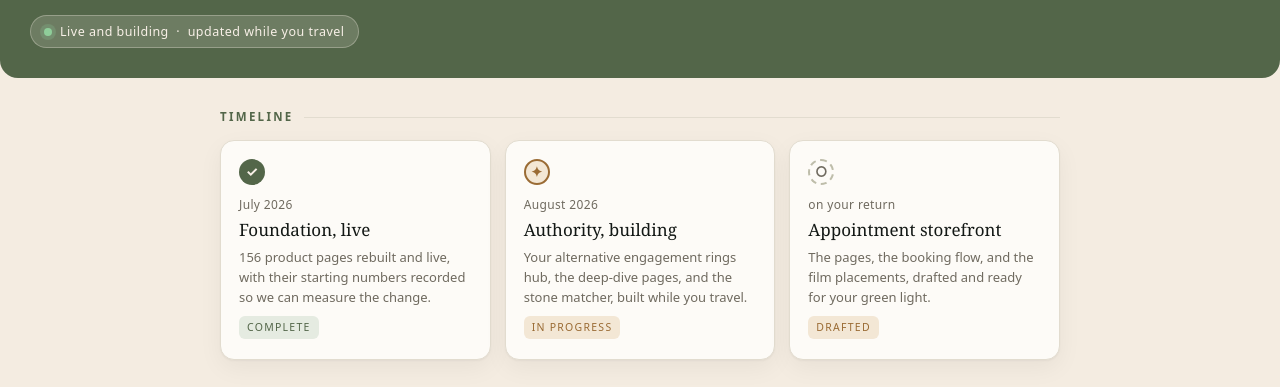
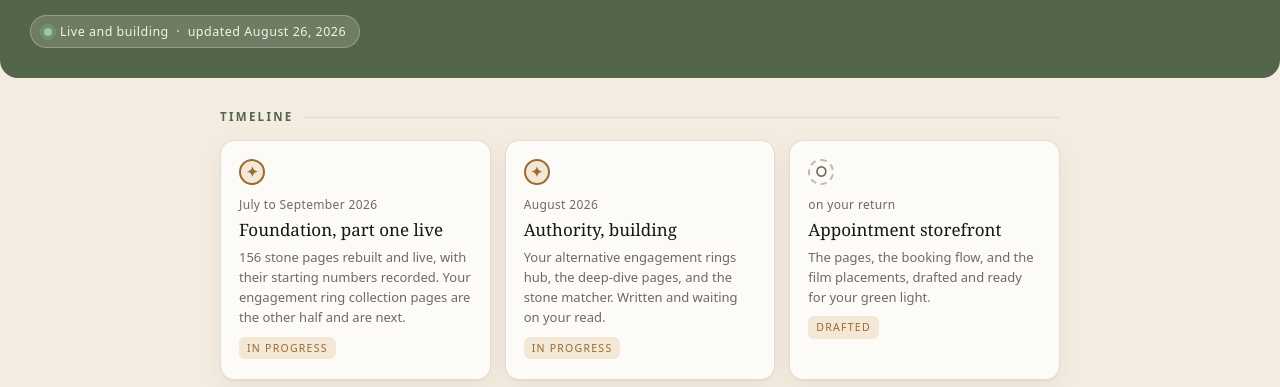
Before and after one commit to Redpingeek/bohemi-dashboard, a plain HTML site: page index.html in a window 1280 px wide. Shown: the part 142-529 px from the top of the page. Drawn offline with Linux system fonts and the light colour scheme.

Commit message:
Stop calling the Foundation complete, because it is not
46 of the 47 scoped engagement-ring-collection pages have not been
rebuilt. Only Harlow. The 156 that were delivered are center stones,
155 of them against 50 scoped.

The dashboard said Foundation, live: Complete. Heather is about to be
told this page is always the honest state of things, so it cannot lead
with a milestone that is not true. Now reads Foundation, part one live,
In progress, and names the engagement ring collection as the other half.

Also fixes a line I introduced earlier today, 156 engagement ring stone
pages, which conflated the two categories in exactly the way that hid
this for three weeks. They are center stones. And the masthead still
said updated while you travel; she is home.

Co-Authored-By: Claude Opus 5 (1M context) <noreply@anthropic.com>

```diff
--- a/index.html
+++ b/index.html
@@ -151,7 +151,7 @@
   <p class="eyebrow">Red Pin Geek &nbsp;&middot;&nbsp; Project Command Center</p>
   <h1>Bohemi Round Two</h1>
   <p class="sub">Search and AI visibility, and the move to appointment-only &nbsp;&middot;&nbsp; for Heather</p>
-  <span class="status"><span class="dot"></span> Live and building &nbsp;&middot;&nbsp; updated while you travel</span>
+  <span class="status"><span class="dot"></span> Live and building &nbsp;&middot;&nbsp; updated August 26, 2026</span>
 </div>
 
 <div class="wrap">
@@ -159,18 +159,18 @@
   <section>
     <p class="label">Timeline</p>
     <div class="timeline">
-      <div class="card milestone m-done">
-        <div class="m-ico">&#10003;</div>
-        <div class="m-date">July 2026</div>
-        <div class="m-title">Foundation, live</div>
-        <div class="m-note">156 product pages rebuilt and live, with their starting numbers recorded so we can measure the change.</div>
-        <span class="m-tag">Complete</span>
+      <div class="card milestone m-now">
+        <div class="m-ico">&#10022;</div>
+        <div class="m-date">July to September 2026</div>
+        <div class="m-title">Foundation, part one live</div>
+        <div class="m-note">156 stone pages rebuilt and live, with their starting numbers recorded. Your engagement ring collection pages are the other half and are next.</div>
+        <span class="m-tag">In progress</span>
       </div>
       <div class="card milestone m-now">
         <div class="m-ico">&#10022;</div>
         <div class="m-date">August 2026</div>
         <div class="m-title">Authority, building</div>
-        <div class="m-note">Your alternative engagement rings hub, the deep-dive pages, and the stone matcher, built while you travel.</div>
+        <div class="m-note">Your alternative engagement rings hub, the deep-dive pages, and the stone matcher. Written and waiting on your read.</div>
         <span class="m-tag">In progress</span>
       </div>
       <div class="card milestone m-next">
@@ -186,7 +186,7 @@
   <section>
     <p class="label">At a glance</p>
     <div class="metrics">
-      <div class="card metric"><div class="n">156</div><div class="k">Product pages live</div></div>
+      <div class="card metric"><div class="n">156</div><div class="k">Stone pages live</div></div>
       <div class="card metric"><div class="n">3</div><div class="k">Authority pages ready</div></div>
       <div class="card metric"><div class="n">1</div><div class="k">Stone matcher tool</div></div>
       <div class="card metric"><div class="n">8</div><div class="k">Things that need you</div></div>
@@ -339,7 +339,7 @@
     <p class="label">Already live</p>
     <div class="card">
       <ul class="done-list">
-        <li><span class="check">&#10003;</span><div><b>156 engagement ring stone pages rebuilt.</b> <span>Each with a richer description, a comparison at a glance, buyer questions answered on the page, and structured data, which is the behind the scenes labeling that tells Google and AI assistants exactly what each stone is.</span></div></li>
+        <li><span class="check">&#10003;</span><div><b>156 center stone pages rebuilt.</b> <span>Each with a richer description, a comparison at a glance, buyer questions answered on the page, and structured data, which is the behind the scenes labeling that tells Google and AI assistants exactly what each stone is.</span></div></li>
         <li><span class="check">&#10003;</span><div><b>Trademark language corrected, catalog errors fixed.</b> <span>"Starbrite" now appears only on genuine John Dyer stones. A mislabeled spinel, two typo URLs, and a duplicate product, all corrected and redirected. No action needed.</span></div></li>
         <li><span class="check">&#10003;</span><div><b>Every image description on your site is now complete.</b> <span>4,857 product photos filled in one bulk pass, and all 82 writable blog images written and applied across 21 posts. Each one was checked against the live page afterward to confirm it saved correctly and changed nothing else in your post. The only images still without a description are the 22 whose photo is missing, which is the task below.</span></div></li>
         <li><span class="check">&#10003;</span><div><b>A missing cover photo replaced.</b> <span>The New Artist Morgaine Faye post had lost its cover image, so it showed up blank on your blog listing and in any link preview. It is fixed and described. We also checked the cover photo on all 34 other posts that have one, and they are healthy.</span></div></li>
```
